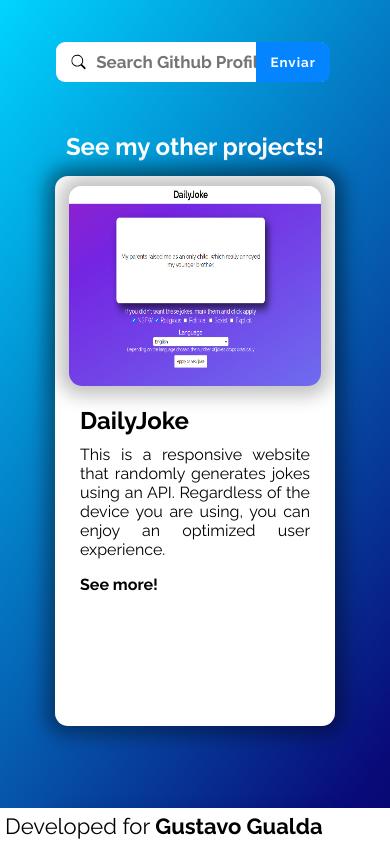
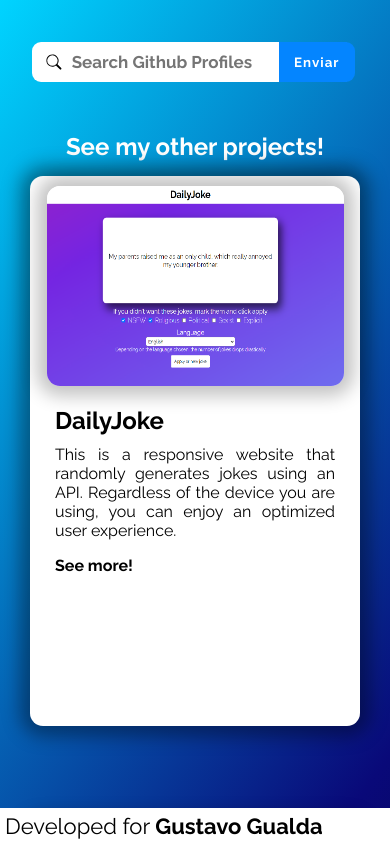
Before and after one commit to iCrowleySHR/SearchGitHub, a React (Vite) app: page / in a window 390 px wide. Shown: the top 842 px of the page. Built offline with nearby package versions, Linux system fonts and the light colour scheme.

Commit message:
Arrumando responsividade 😎😍😋

```diff
--- a/src/assets/css/App.module.css
+++ b/src/assets/css/App.module.css
@@ -6,8 +6,8 @@
 
 }
 .main{
-    margin-left: 30px;
-    margin-right: 30px;
+    margin-left: 5px;
+    margin-right: 5px;
 }
 .areaSearch{
     display: flex;
```
